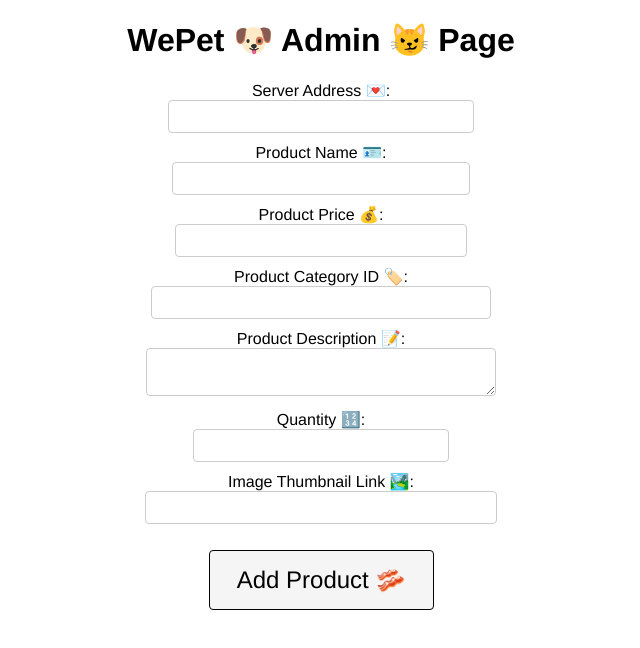
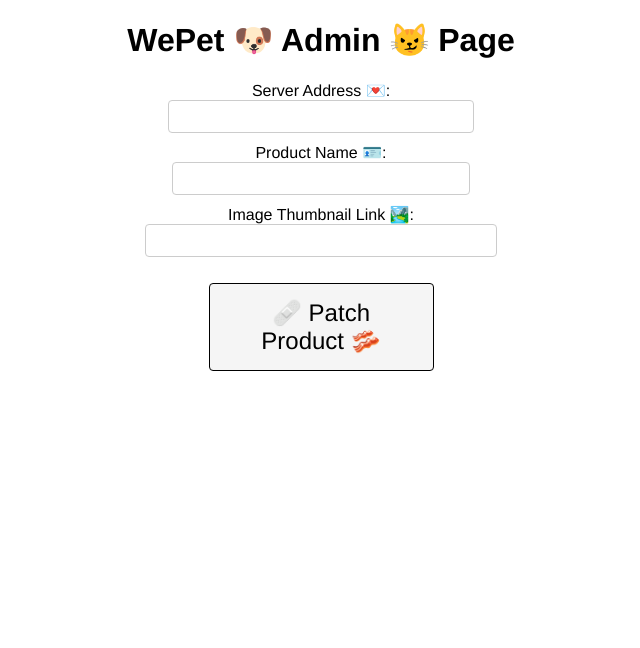
Before and after one commit to ts-oh/wepet-admin, a React (Vite) app: page / in a window 1280 px wide. Shown: the top 648 px of the page, without its empty margins (319-959 px from the left). Built offline with nearby package versions, Linux system fonts and the light colour scheme.

Commit message:
:rotating_light: [MODIFY]: change to patch data

```diff
--- a/src/App.jsx
+++ b/src/App.jsx
@@ -4,10 +4,10 @@
 
 const AdminPage = () => {
   const [productName, setProductName] = useState('')
-  const [productPrice, setProductPrice] = useState('')
-  const [category, setCategory] = useState('')
-  const [productDescription, setProductDescription] = useState('')
-  const [quantity, setQuantity] = useState('')
+  // const [productPrice, setProductPrice] = useState('')
+  // const [category, setCategory] = useState('')
+  // const [productDescription, setProductDescription] = useState('')
+  // const [quantity, setQuantity] = useState('')
   const [thumbnailLink, setThumbnailLink] = useState('')
   const [serverAddress, setServerAddress] = useState('')
 
@@ -16,24 +16,24 @@
 
     const newProduct = {
       productName: productName,
-      productPrice: productPrice,
-      productDescription: productDescription,
-      productCategoryId: category,
-      productQuantity: quantity,
+      // productPrice: productPrice,
+      // productDescription: productDescription,
+      // productCategoryId: category,
+      // productQuantity: quantity,
       mainImageUrl: thumbnailLink,
     }
 
     try {
-      const response = await axios.post(
+      const response = await axios.patch(
         `http://${serverAddress}/products`,
         newProduct
       )
 
       setProductName('')
-      setProductPrice('')
-      setCategory('')
-      setProductDescription('')
-      setQuantity('')
+      // setProductPrice('')
+      // setCategory('')
+      // setProductDescription('')
+      // setQuantity('')
       setThumbnailLink('')
 
       console.log('Product added 🥳:', response.data)
@@ -62,7 +62,7 @@
             onChange={(e) => setProductName(e.target.value)}
           />
         </div>
-        <div>
+        {/* <div>
           <label>Product Price 💰:</label>
           <input
             type="text"
@@ -92,7 +92,7 @@
             value={quantity}
             onChange={(e) => setQuantity(e.target.value)}
           />
-        </div>
+        </div> */}
         <div>
           <label>Image Thumbnail Link 🏞️:</label>
           <input
@@ -101,7 +101,7 @@
             onChange={(e) => setThumbnailLink(e.target.value)}
           />
         </div>
-        <button type="submit">Add Product 🥓</button>
+        <button type="submit">🩹 Patch Product 🥓</button>
       </form>
     </div>
   )
```
